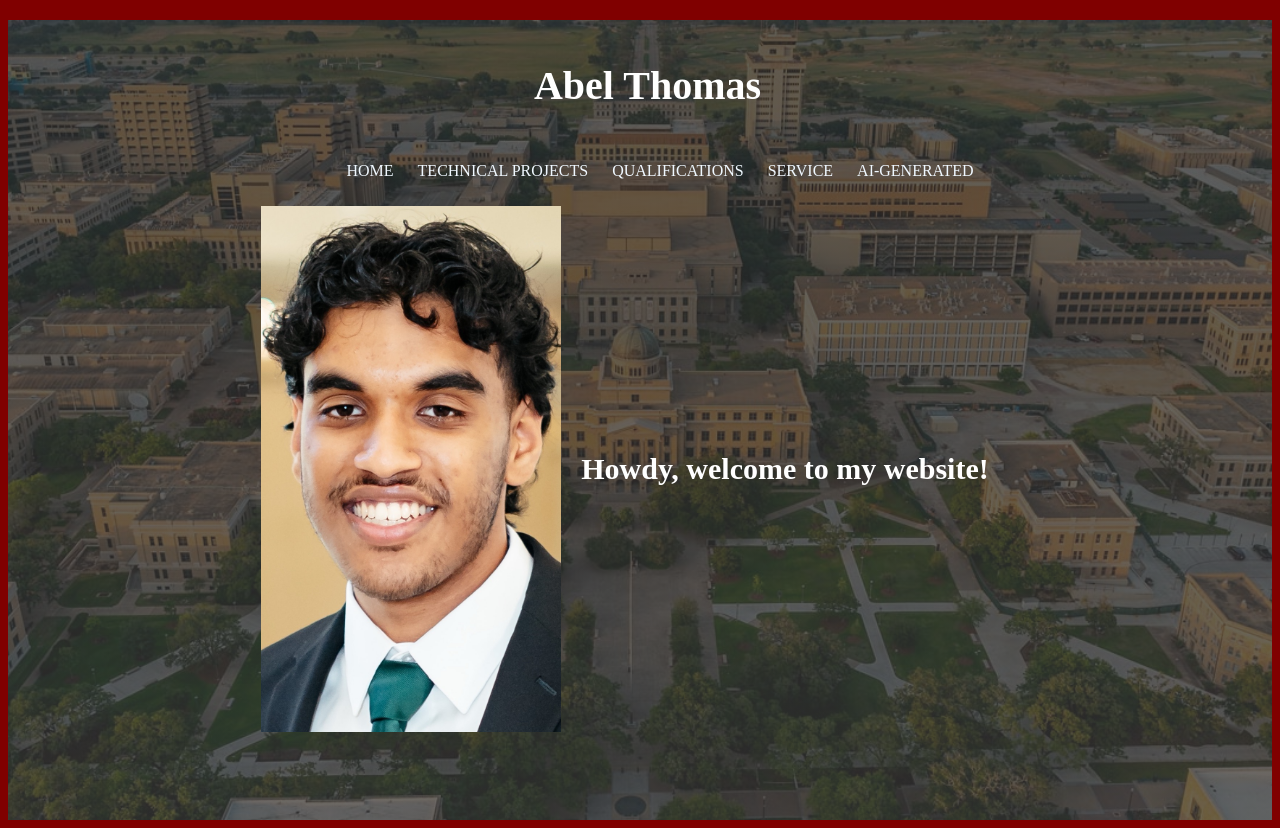
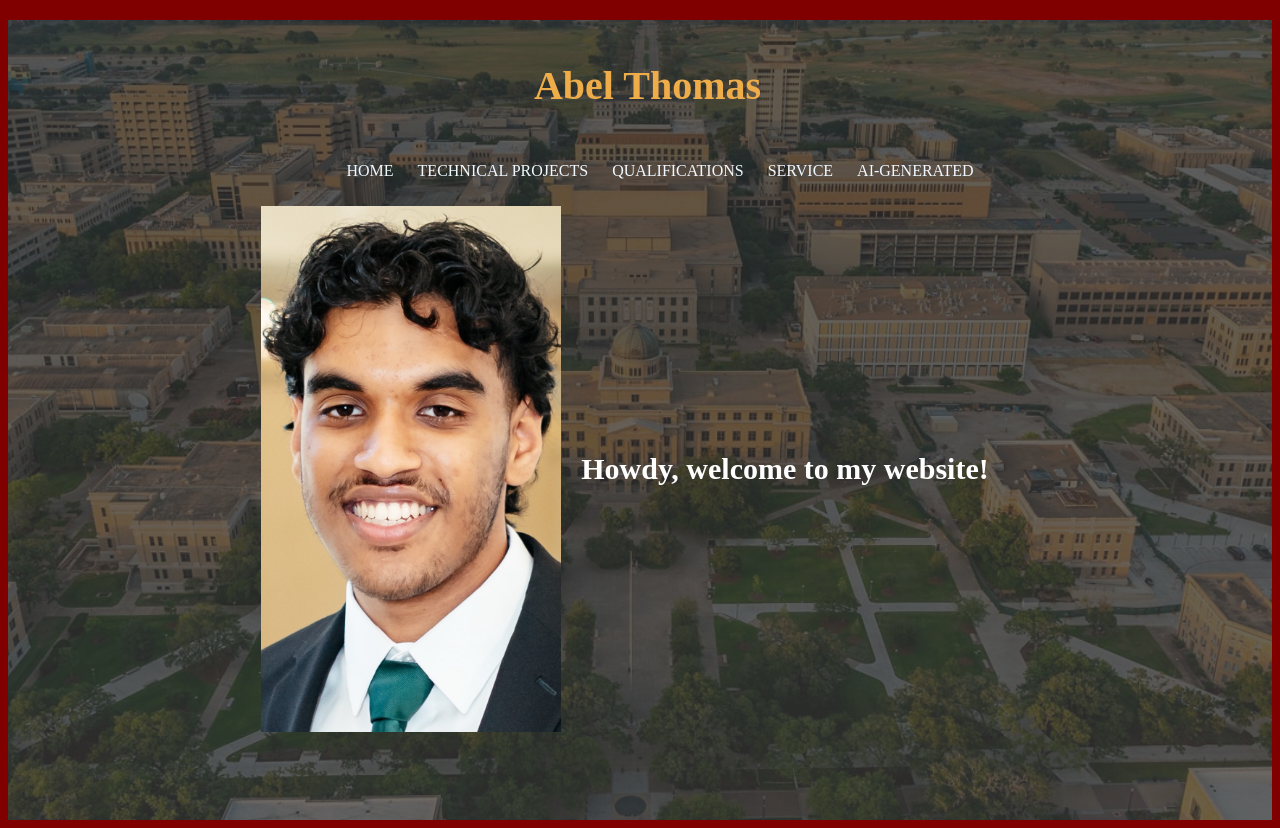
Before and after one commit to CSCE331-Fall2024/personal-website-abelthom, a plain HTML site: page index.html in a window 1280 px wide. Drawn offline with Linux system fonts and the light colour scheme.

Commit message:
Color change to name

```diff
--- a/styles.css
+++ b/styles.css
@@ -42,7 +42,7 @@ body{
 }
 .Header {
   font-size: 20px; /* Adjust caption size */
-  color: rgb(255, 255, 255); /* Adjust caption color */
+  color: rgb(239, 173, 74); /* Adjust caption color */
   margin-top: 20px; /* Adds some space between image and caption */
   text-align:center;
   padding-top: 15px;
```
